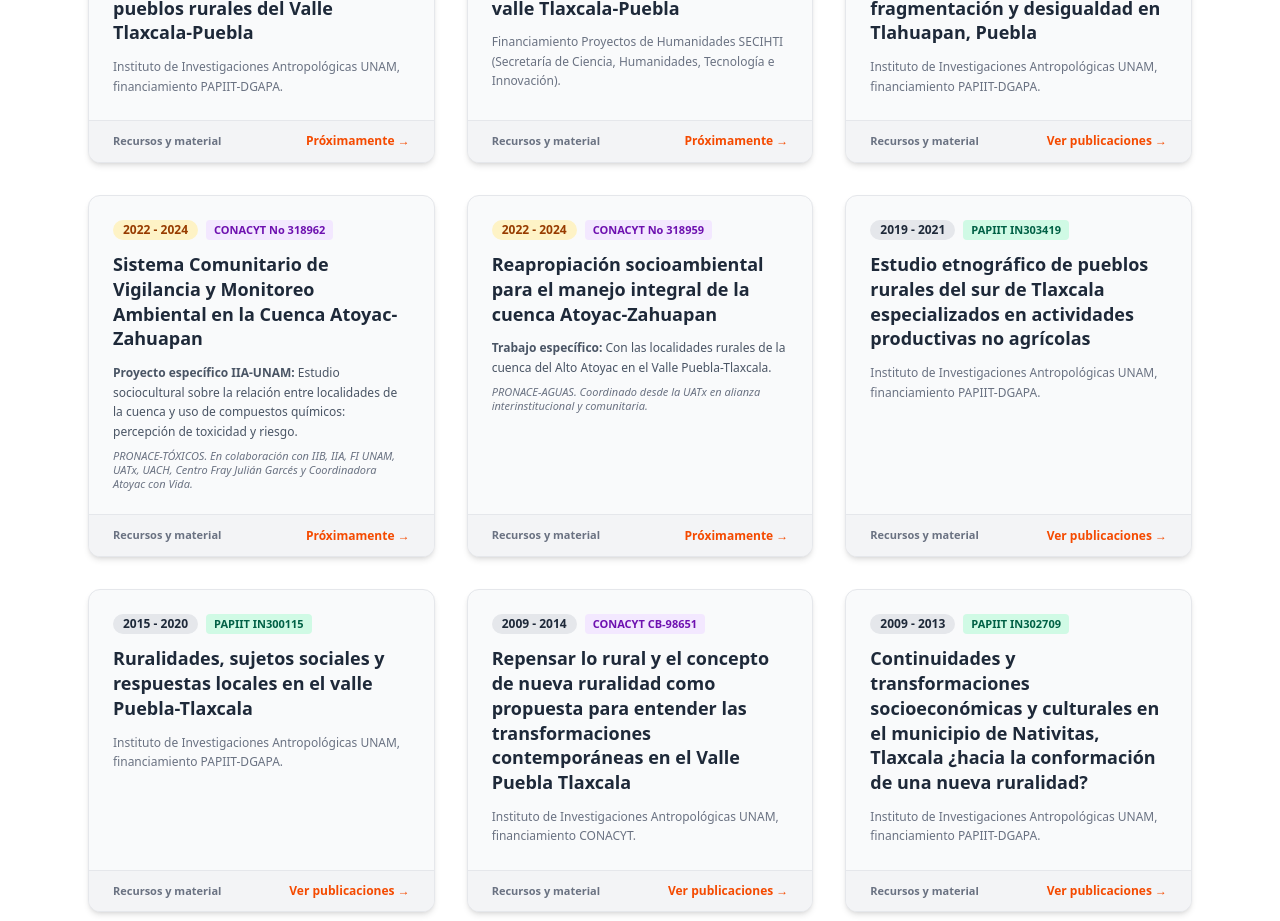
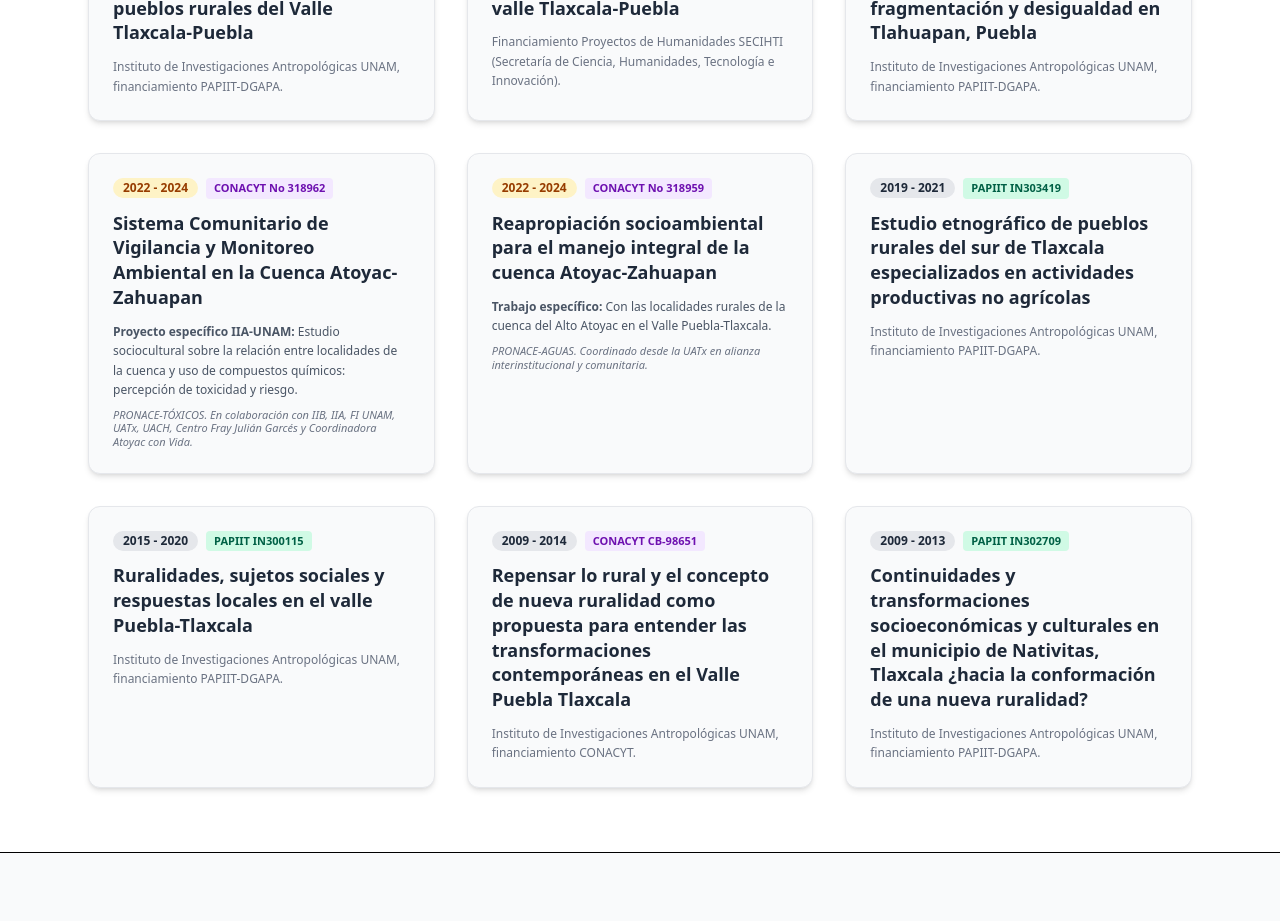
Before and after one commit to proyecto-tlaxcala-puebla/site, a SvelteKit app: page / in a window 1280 px wide. Shown: the part 4420-5341 px from the top of the page. Built offline with nearby package versions, Linux system fonts and the light colour scheme.

Commit message:
Update +page.svelte
quite pestañas en investigación

```diff
--- a/src/routes/+page.svelte
+++ b/src/routes/+page.svelte
@@ -362,14 +362,14 @@
       </h2>
       <p class="text-gray-600 max-w-3xl mx-auto text-sm md:text-base">
         Proyectos vigentes y concluidos en la región Tlaxcala-Puebla.
+      </p>
     </div>
 
     <!-- Grilla de Tarjetas / 9 Proyectos de Investigación -->
     <div class="grid grid-cols-1 md:grid-cols-2 lg:grid-cols-3 gap-8">
 
       <!-- Proyecto 1 (2026-2028) -->
-      <div class="bg-gray-50 rounded-xl border border-gray-200 shadow-md hover:shadow-xl transition-shadow flex flex-col justify-between overflow-hidden">
-        <div class="p-6">
+      <div class="bg-gray-50 rounded-xl border border-gray-200 shadow-md hover:shadow-xl transition-shadow overflow-hidden p-6">
         <div class="flex items-center gap-2 mb-3">
           <span class="bg-orange-100 text-orange-800 text-xs font-bold px-2.5 py-0.5 rounded-full">2026 - 2028</span>
           <span class="text-[11px] bg-emerald-100 text-emerald-800 font-semibold px-2 py-0.5 rounded">PAPIIT IN300426</span>
@@ -381,17 +381,9 @@
           Instituto de Investigaciones Antropológicas UNAM, financiamiento PAPIIT-DGAPA.
         </p>
       </div>
-        <div class="px-6 py-3 bg-gray-100 border-t border-gray-200 flex items-center justify-between">
-          <span class="text-[11px] font-semibold text-gray-500">Recursos y material</span>
-          <a href="#acervo" class="inline-flex items-center gap-1 text-xs font-bold text-orange-600 hover:text-orange-700 transition-colors">
-            Próximamente &rarr;
-          </a>
-        </div>
-      </div>
 
       <!-- Proyecto 2 (2025-2027) -->
-      <div class="bg-gray-50 rounded-xl border border-gray-200 shadow-md hover:shadow-xl transition-shadow flex flex-col justify-between overflow-hidden">
-        <div class="p-6">
+      <div class="bg-gray-50 rounded-xl border border-gray-200 shadow-md hover:shadow-xl transition-shadow overflow-hidden p-6">
         <div class="flex items-center gap-2 mb-3">
           <span class="bg-orange-100 text-orange-800 text-xs font-bold px-2.5 py-0.5 rounded-full">2025 - 2027</span>
           <span class="text-[11px] bg-blue-100 text-blue-800 font-semibold px-2 py-0.5 rounded">SECIHTI IH-2025-I-257</span>
@@ -403,17 +395,9 @@
           Financiamiento Proyectos de Humanidades SECIHTI (Secretaría de Ciencia, Humanidades, Tecnología e Innovación).
         </p>
       </div>
-        <div class="px-6 py-3 bg-gray-100 border-t border-gray-200 flex items-center justify-between">
-          <span class="text-[11px] font-semibold text-gray-500">Recursos y material</span>
-          <a href="#acervo" class="inline-flex items-center gap-1 text-xs font-bold text-orange-600 hover:text-orange-700 transition-colors">
-            Próximamente &rarr;
-          </a>
-        </div>
-      </div>
 
       <!-- Proyecto 3 (2022-2025) -->
-      <div class="bg-gray-50 rounded-xl border border-gray-200 shadow-md hover:shadow-xl transition-shadow flex flex-col justify-between overflow-hidden">
-        <div class="p-6">
+      <div class="bg-gray-50 rounded-xl border border-gray-200 shadow-md hover:shadow-xl transition-shadow overflow-hidden p-6">
         <div class="flex items-center gap-2 mb-3">
           <span class="bg-orange-100 text-orange-800 text-xs font-bold px-2.5 py-0.5 rounded-full">2022 - 2025</span>
           <span class="text-[11px] bg-emerald-100 text-emerald-800 font-semibold px-2 py-0.5 rounded">PAPIIT IN303322</span>
@@ -425,17 +409,9 @@
           Instituto de Investigaciones Antropológicas UNAM, financiamiento PAPIIT-DGAPA.
         </p>
       </div>
-        <div class="px-6 py-3 bg-gray-100 border-t border-gray-200 flex items-center justify-between">
-          <span class="text-[11px] font-semibold text-gray-500">Recursos y material</span>
-          <a href="#difusion" class="inline-flex items-center gap-1 text-xs font-bold text-orange-600 hover:text-orange-700 transition-colors">
-            Ver publicaciones &rarr;
-          </a>
-        </div>
-      </div>
 
       <!-- Proyecto 4 (2022-2024 PRONACE-TÓXICOS) -->
-      <div class="bg-gray-50 rounded-xl border border-gray-200 shadow-md hover:shadow-xl transition-shadow flex flex-col justify-between overflow-hidden">
-        <div class="p-6">
+      <div class="bg-gray-50 rounded-xl border border-gray-200 shadow-md hover:shadow-xl transition-shadow overflow-hidden p-6">
         <div class="flex items-center gap-2 mb-3">
           <span class="bg-amber-100 text-amber-800 text-xs font-bold px-2.5 py-0.5 rounded-full">2022 - 2024</span>
           <span class="text-[11px] bg-purple-100 text-purple-800 font-semibold px-2 py-0.5 rounded">CONACYT No 318962</span>
@@ -450,17 +426,9 @@
           PRONACE-TÓXICOS. En colaboración con IIB, IIA, FI UNAM, UATx, UACH, Centro Fray Julián Garcés y Coordinadora Atoyac con Vida.
         </p>
       </div>
-        <div class="px-6 py-3 bg-gray-100 border-t border-gray-200 flex items-center justify-between">
-          <span class="text-[11px] font-semibold text-gray-500">Recursos y material</span>
-          <a href="#acervo" class="inline-flex items-center gap-1 text-xs font-bold text-orange-600 hover:text-orange-700 transition-colors">
-            Próximamente &rarr;
-          </a>
-        </div>
-      </div>
 
       <!-- Proyecto 5 (2022-2024 PRONACE-AGUAS) -->
-      <div class="bg-gray-50 rounded-xl border border-gray-200 shadow-md hover:shadow-xl transition-shadow flex flex-col justify-between overflow-hidden">
-        <div class="p-6">
+      <div class="bg-gray-50 rounded-xl border border-gray-200 shadow-md hover:shadow-xl transition-shadow overflow-hidden p-6">
         <div class="flex items-center gap-2 mb-3">
           <span class="bg-amber-100 text-amber-800 text-xs font-bold px-2.5 py-0.5 rounded-full">2022 - 2024</span>
           <span class="text-[11px] bg-purple-100 text-purple-800 font-semibold px-2 py-0.5 rounded">CONACYT No 318959</span>
@@ -475,17 +443,9 @@
           PRONACE-AGUAS. Coordinado desde la UATx en alianza interinstitucional y comunitaria.
         </p>
       </div>
-        <div class="px-6 py-3 bg-gray-100 border-t border-gray-200 flex items-center justify-between">
-          <span class="text-[11px] font-semibold text-gray-500">Recursos y material</span>
-          <a href="#acervo" class="inline-flex items-center gap-1 text-xs font-bold text-orange-600 hover:text-orange-700 transition-colors">
-            Próximamente &rarr;
-          </a>
-        </div>
-      </div>
 
       <!-- Proyecto 6 (2019-2021) -->
-      <div class="bg-gray-50 rounded-xl border border-gray-200 shadow-md hover:shadow-xl transition-shadow flex flex-col justify-between overflow-hidden">
-        <div class="p-6">
+      <div class="bg-gray-50 rounded-xl border border-gray-200 shadow-md hover:shadow-xl transition-shadow overflow-hidden p-6">
         <div class="flex items-center gap-2 mb-3">
           <span class="bg-gray-200 text-gray-800 text-xs font-bold px-2.5 py-0.5 rounded-full">2019 - 2021</span>
           <span class="text-[11px] bg-emerald-100 text-emerald-800 font-semibold px-2 py-0.5 rounded">PAPIIT IN303419</span>
@@ -497,17 +457,9 @@
           Instituto de Investigaciones Antropológicas UNAM, financiamiento PAPIIT-DGAPA.
         </p>
       </div>
-        <div class="px-6 py-3 bg-gray-100 border-t border-gray-200 flex items-center justify-between">
-          <span class="text-[11px] font-semibold text-gray-500">Recursos y material</span>
-          <a href="#difusion" class="inline-flex items-center gap-1 text-xs font-bold text-orange-600 hover:text-orange-700 transition-colors">
-            Ver publicaciones &rarr;
-          </a>
-        </div>
-      </div>
 
       <!-- Proyecto 7 (2015-2020) -->
-      <div class="bg-gray-50 rounded-xl border border-gray-200 shadow-md hover:shadow-xl transition-shadow flex flex-col justify-between overflow-hidden">
-        <div class="p-6">
+      <div class="bg-gray-50 rounded-xl border border-gray-200 shadow-md hover:shadow-xl transition-shadow overflow-hidden p-6">
         <div class="flex items-center gap-2 mb-3">
           <span class="bg-gray-200 text-gray-800 text-xs font-bold px-2.5 py-0.5 rounded-full">2015 - 2020</span>
           <span class="text-[11px] bg-emerald-100 text-emerald-800 font-semibold px-2 py-0.5 rounded">PAPIIT IN300115</span>
@@ -519,17 +471,9 @@
           Instituto de Investigaciones Antropológicas UNAM, financiamiento PAPIIT-DGAPA.
         </p>
       </div>
-        <div class="px-6 py-3 bg-gray-100 border-t border-gray-200 flex items-center justify-between">
-          <span class="text-[11px] font-semibold text-gray-500">Recursos y material</span>
-          <a href="#difusion" class="inline-flex items-center gap-1 text-xs font-bold text-orange-600 hover:text-orange-700 transition-colors">
-            Ver publicaciones &rarr;
-          </a>
-        </div>
-      </div>
 
       <!-- Proyecto 8 (2009-2014) -->
-      <div class="bg-gray-50 rounded-xl border border-gray-200 shadow-md hover:shadow-xl transition-shadow flex flex-col justify-between overflow-hidden">
-        <div class="p-6">
+      <div class="bg-gray-50 rounded-xl border border-gray-200 shadow-md hover:shadow-xl transition-shadow overflow-hidden p-6">
         <div class="flex items-center gap-2 mb-3">
           <span class="bg-gray-200 text-gray-800 text-xs font-bold px-2.5 py-0.5 rounded-full">2009 - 2014</span>
           <span class="text-[11px] bg-purple-100 text-purple-800 font-semibold px-2 py-0.5 rounded">CONACYT CB-98651</span>
@@ -541,17 +485,9 @@
           Instituto de Investigaciones Antropológicas UNAM, financiamiento CONACYT.
         </p>
       </div>
-        <div class="px-6 py-3 bg-gray-100 border-t border-gray-200 flex items-center justify-between">
-          <span class="text-[11px] font-semibold text-gray-500">Recursos y material</span>
-          <a href="#difusion" class="inline-flex items-center gap-1 text-xs font-bold text-orange-600 hover:text-orange-700 transition-colors">
-            Ver publicaciones &rarr;
-          </a>
-        </div>
-      </div>
 
       <!-- Proyecto 9 (2009-2013) -->
-      <div class="bg-gray-50 rounded-xl border border-gray-200 shadow-md hover:shadow-xl transition-shadow flex flex-col justify-between overflow-hidden">
-        <div class="p-6">
+      <div class="bg-gray-50 rounded-xl border border-gray-200 shadow-md hover:shadow-xl transition-shadow overflow-hidden p-6">
         <div class="flex items-center gap-2 mb-3">
           <span class="bg-gray-200 text-gray-800 text-xs font-bold px-2.5 py-0.5 rounded-full">2009 - 2013</span>
           <span class="text-[11px] bg-emerald-100 text-emerald-800 font-semibold px-2 py-0.5 rounded">PAPIIT IN302709</span>
@@ -563,18 +499,10 @@
           Instituto de Investigaciones Antropológicas UNAM, financiamiento PAPIIT-DGAPA.
         </p>
       </div>
-        <div class="px-6 py-3 bg-gray-100 border-t border-gray-200 flex items-center justify-between">
-          <span class="text-[11px] font-semibold text-gray-500">Recursos y material</span>
-          <a href="#difusion" class="inline-flex items-center gap-1 text-xs font-bold text-orange-600 hover:text-orange-700 transition-colors">
-            Ver publicaciones &rarr;
-          </a>
-        </div>
-      </div>
 
     </div>
   </div>
 </section>
-
 <!-- Sección: Formación y fortalecimiento académico -->
 <section id="formacion" class="py-16 bg-gray-50 border-b">
   <div class="max-w-6xl mx-auto px-6">
```
Lines whose indentation alone changed are shown as unchanged.
